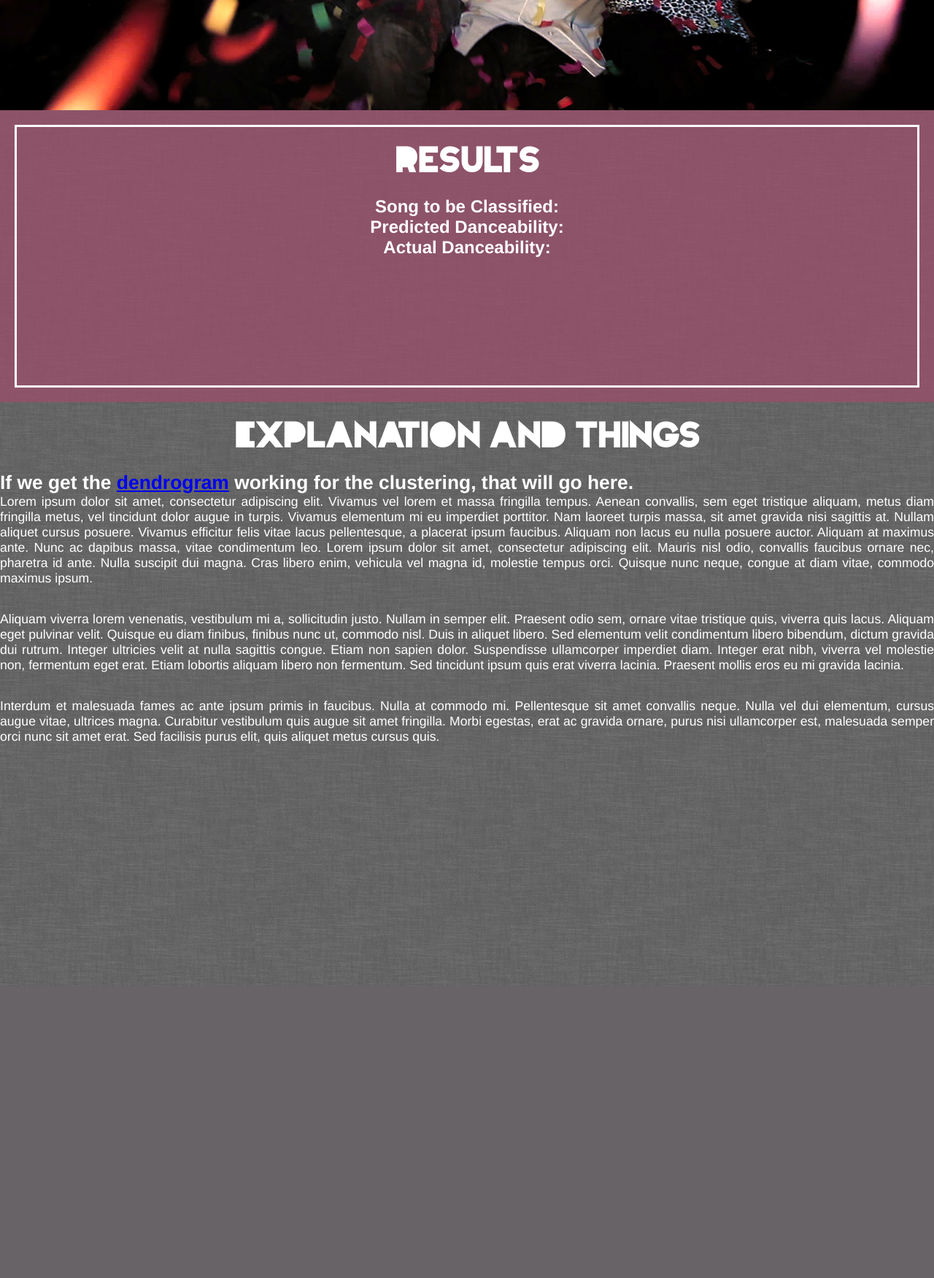
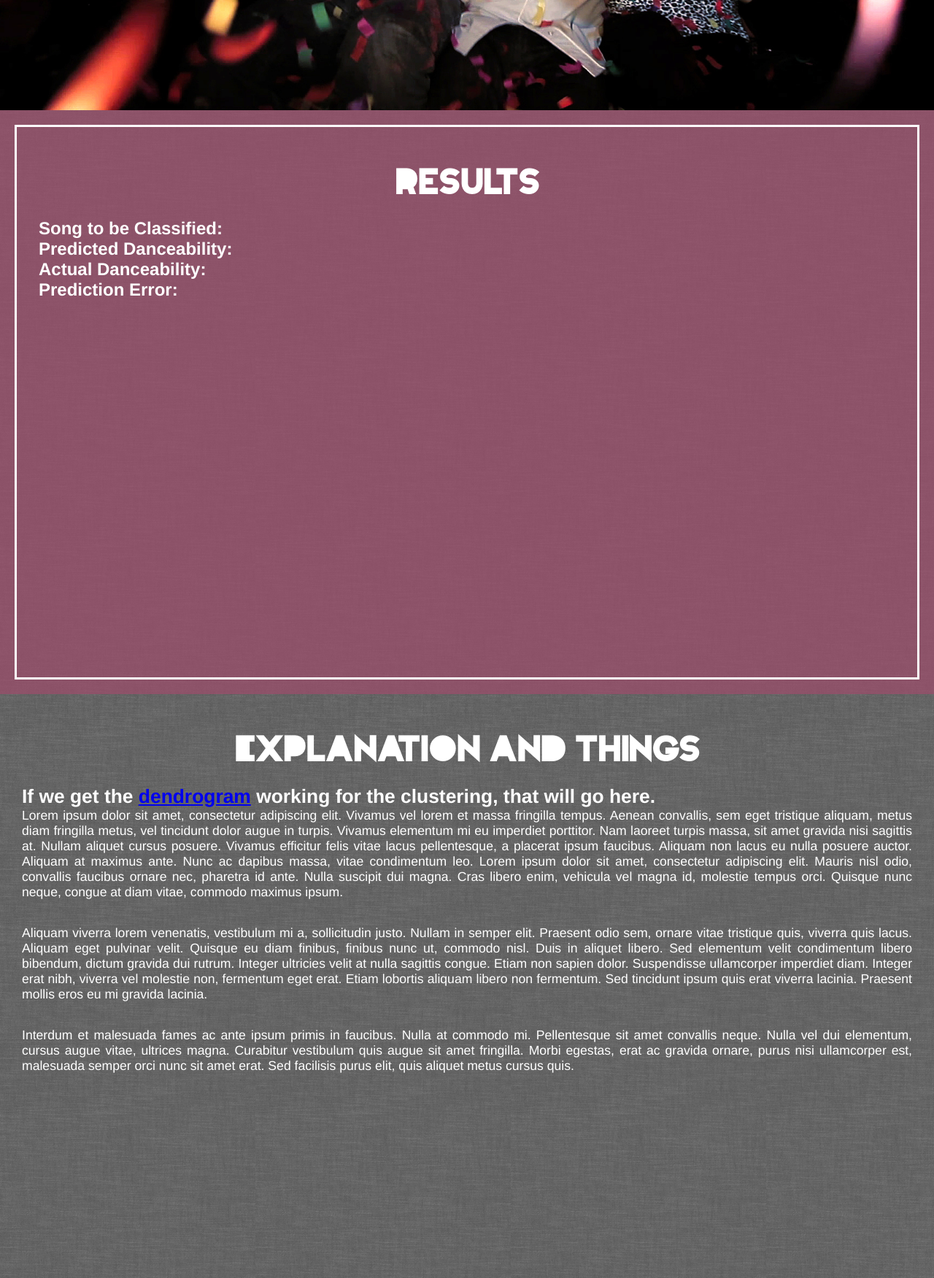
Before and after one commit to djhanggi/cs4780-fp, a PHP site: page / in a window 1280 px wide. Shown: the part 649-2400 px from the top of the page at 73% size. Before the commit the page ends 2000 px from the top, so only its background shows below. Run offline with PHP 8.4, Linux system fonts and the light colour scheme; some libraries are stand-ins or nearby versions.

Commit message:
Updated index.php to show the full results of the kNN algorithm for a given song. Will add a comment on the commit with sample output.

```diff
--- a/KNN/KNN.php
+++ b/KNN/KNN.php
@@ -15,6 +15,9 @@
 
     /** @var KNN_NearestNeighbor */
     public $nearest_neighbors;
+
+    /** @var int */
+    public $k;
 
     /**
      * @param String $csv_filename
@@ -47,6 +50,7 @@
     }
 
     public function findTopK($k) {
+        $this->k = $k;
         $this->kNearest = $this->nearest_neighbors->getKNearest($k);
         $total_danceability = 0;
         foreach ($this->kNearest as $song) {
--- a/css/main.css
+++ b/css/main.css
@@ -11,17 +11,7 @@
     box-sizing: border-box;         /* Opera/IE 8+ */
 }
 
-.half-panel {
-    height: 50%;
-    width: 100%;
-    clear: both;
-    position: relative;
-    text-align: center;
-    background-color: rgba(159, 76, 108, .7);
-    padding: 20px;
-}
-
-.half-panel .content {
+.panel .content {
     border-style: solid;
     border-color: white;
     height: 100%;
@@ -32,6 +22,21 @@
     width: 100%;
     clear: both;
     position: relative;
+    text-align: center;
+    padding: 30px;
+}
+
+#results {
+    background-color: rgba(159, 76, 108, .7);
+    padding: 20px;
+    text-align: left;
+}
+
+#results .content {
+    padding: 30px;
+}
+
+#results h1 {
     text-align: center;
 }
 
--- a/index.php
+++ b/index.php
@@ -9,6 +9,10 @@
             $(function () {
 
                 $('form').on('submit', function (e) {
+                    $('#song_name').html("Song to be Classified: ");
+                    $('#predicted_danceability').html("Predicted Danceability: ");
+                    $('#actual_danceability').html("Actual Danceability: ");
+                    $('#prediction_error').html("Prediction Error: ");
 
                     e.preventDefault();
                     console.log($('form').serialize());
@@ -26,6 +30,13 @@
                                 $('#song_name').append(data.song_to_be_classified.title + " by " + data.song_to_be_classified.artist_name);
                                 $('#predicted_danceability').append(data.average_danceability);
                                 $('#actual_danceability').append(data.song_to_be_classified.danceability);
+                                $('#prediction_error').append((data.average_danceability - data.song_to_be_classified.danceability).toFixed(4));
+
+                                $('#top_k_songs').append("<h1>Top " + data.k + " Songs</h1>");
+                                $.each(data.kNearest, function(index, value) {
+                                    $('#top_k_songs').append("<p>" + value.title + " by " + value.artist_name + " danceability: " + value.danceability + " valence: " + value.valence + " energy: " + value.energy + "</p>");
+                                });
+
                                 $('html, body').animate({
                                     scrollTop: $('#results').offset().top
                                 }, 1000);
@@ -51,12 +62,16 @@
                 <p id="#form_success" style="display:none">It worked!</p>
             </div>
         </div>
-        <div id="results" class="half-panel">
+        <div id="results" class="panel">
             <div class="content">
                 <h1>Results</h1>
                 <h2 id="song_name">Song to be Classified: </h2>
                 <h2 id="predicted_danceability">Predicted Danceability: </h2>
                 <h2 id="actual_danceability">Actual Danceability: </h2>
+                <h2 id="prediction_error">Prediction Error: </h2>
+                <div id="top_k_songs">
+
+                </div>
                 <!--   <p>Predicted danceability is: </p>
                 <p>Top 5 matches: </p> -->
             </div>
```
